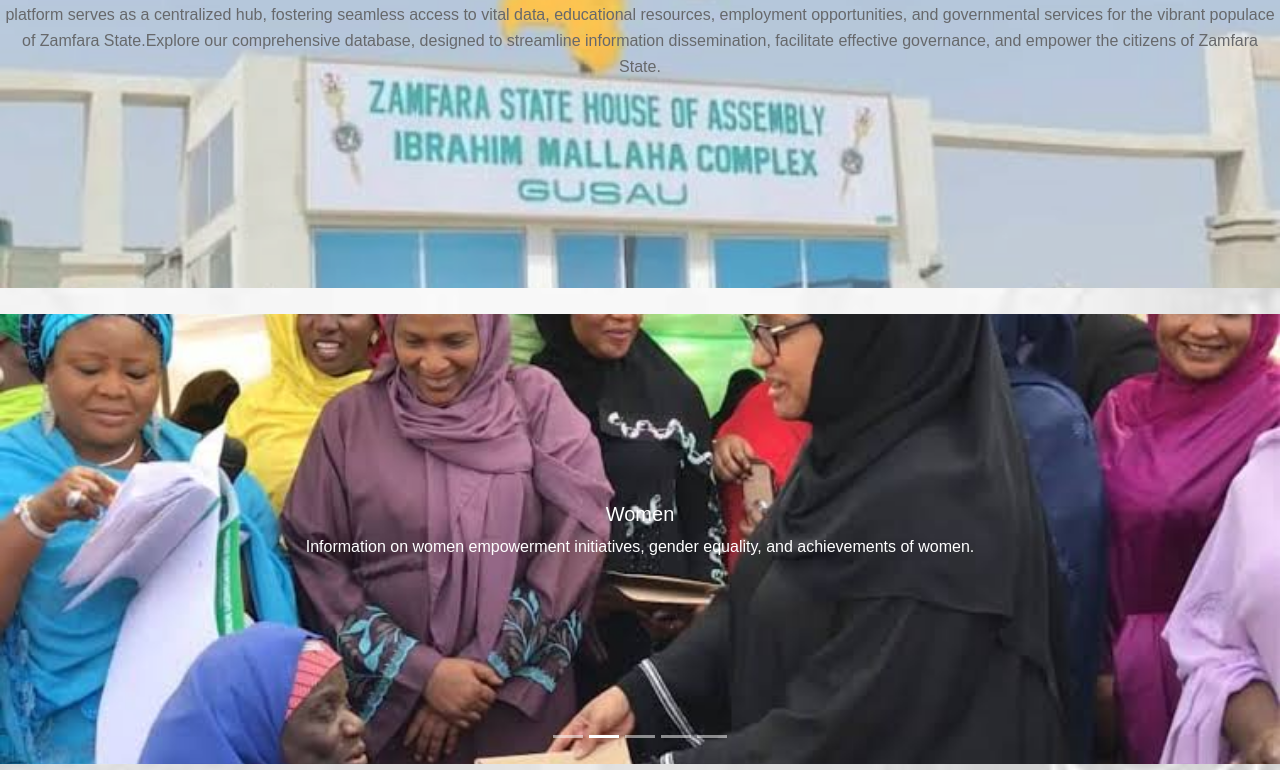
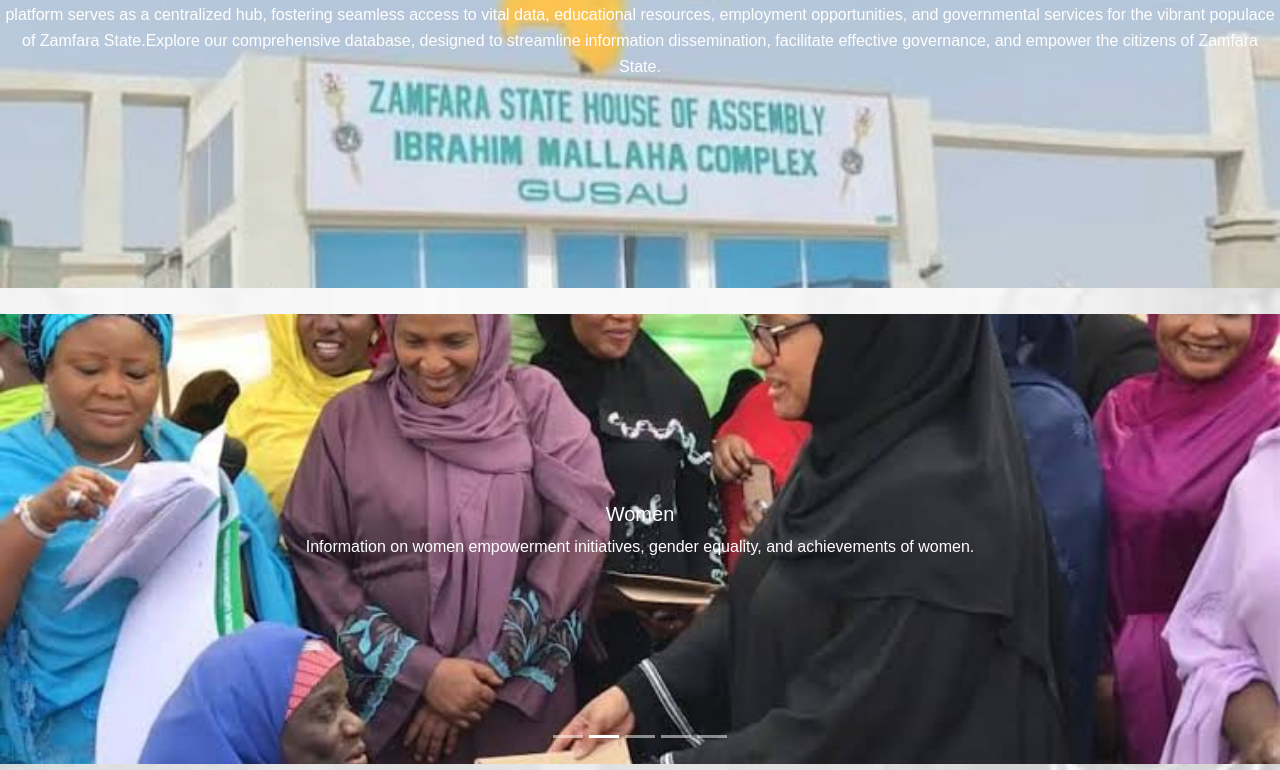
Before and after one commit to shamsu557/database, a plain HTML site: page index.html in a window 1280 px wide. Shown: the part 330-1100 px from the top of the page. Drawn offline with nearby package versions, Linux system fonts and the light colour scheme.

Commit message:
Add files via upload

```diff
--- a/index.html
+++ b/index.html
@@ -293,7 +293,7 @@ body {
   <section id="intro" class="d-flex justify-content-center align-items-center">
     <div class="text-center">
         <h1 class="text-dark">Welcome to Zamfara State Online Central Database</h1>
-        <p class="text-white-black-150">Empowering Zamfara State with a cutting-edge online central database system,
+        <p class="text-white">Empowering Zamfara State with a cutting-edge online central database system,
           connecting individuals, communities, and organizations for efficient information management.
           Our platform serves as a centralized hub, fostering seamless access to vital data, educational resources, employment opportunities, and governmental services for the vibrant populace of Zamfara State.Explore our comprehensive database, designed to streamline information dissemination, facilitate effective governance, and empower the citizens of Zamfara State.</p>
     </div>
```
